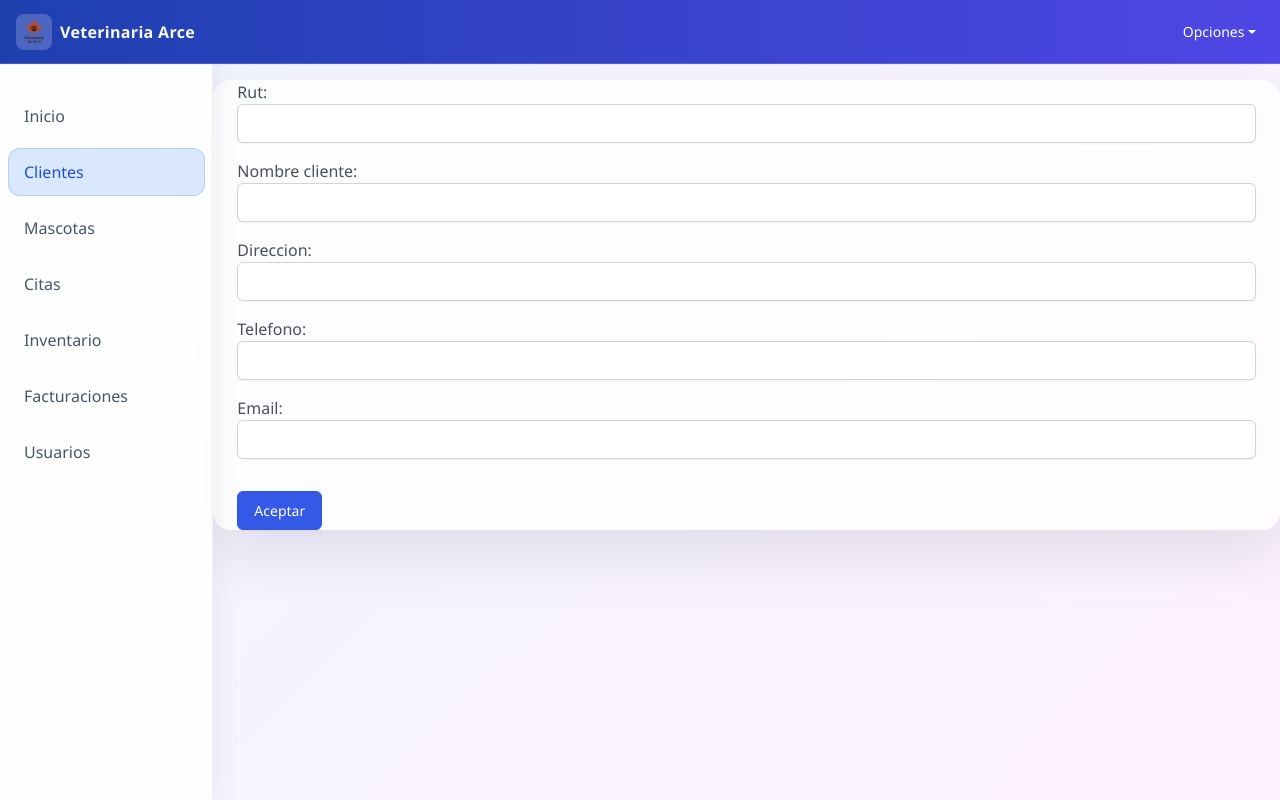
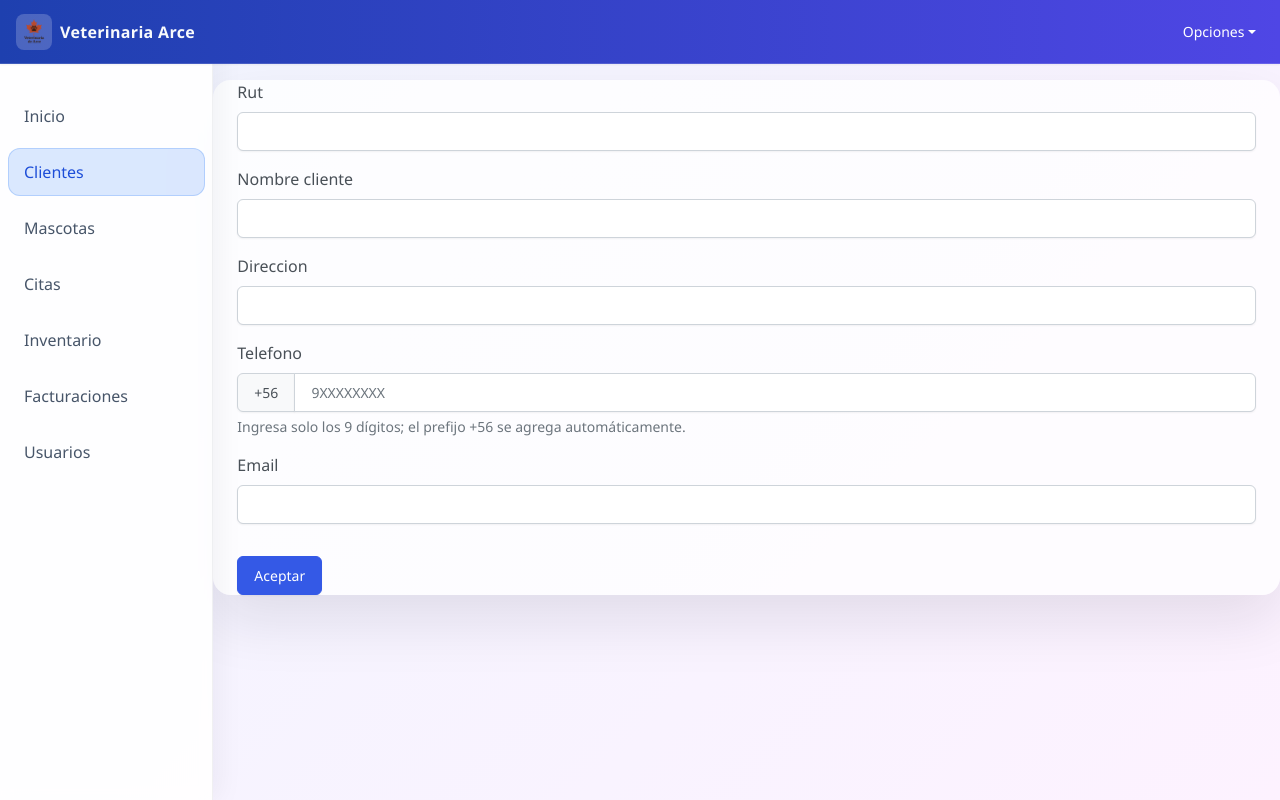
Before and after one commit to Luisnavarr1999/Vet_Arce_Proyect, a Django app: page /panel/clientes/nuevo/ in a window 1280 px wide. Run offline with Django 4.2, Linux system fonts and the light colour scheme; the visitor is signed in with stand-in values (Sample User, id 1); some libraries are stand-ins or nearby versions.

Commit message:
agregando funciones: validar telefono +56(9 digitos)

```diff
--- a/paneltrabajador/forms.py
+++ b/paneltrabajador/forms.py
@@ -1,3 +1,5 @@
+import re
+
 from django import forms
 from .models import Cita, Cliente, Mascota, Factura, Producto
 from django.contrib.auth import get_user_model
@@ -42,10 +44,48 @@ class ClienteForm(forms.ModelForm):
         for field_name, field in self.fields.items():
             field.widget.attrs['class'] = 'form-control'
 
+        telefono_field = self.fields['telefono']
+        telefono_field.widget.attrs.update({
+            'inputmode': 'numeric',
+            'pattern': '\\d{9}',
+            'maxlength': '9',
+            'minlength': '9',
+            'placeholder': '9XXXXXXXX',
+            'aria-describedby': 'telefonoHelp',
+        })
+        telefono_field.help_text = (
+            "Ingresa solo los 9 dígitos; el prefijo +56 se agrega automáticamente."
+        )
+
+        if not self.is_bound:
+            telefono_value = self.initial.get('telefono') or getattr(self.instance, 'telefono', '')
+            if telefono_value:
+                telefono_digits = re.sub(r'\D', '', str(telefono_value))
+                if len(telefono_digits) >= 9:
+                    telefono_field.initial = telefono_digits[-9:]
+
         # Deshabilitar la edición del campo 'rut' si ya existe el cliente
         # se asegura de que el formulario esté en modo de edición y no en modo de creación.
         if self.instance and self.instance.pk:
             self.fields['rut'].widget = forms.HiddenInput()
+
+        if self.is_bound:
+            for field_name, field in self.fields.items():
+                if self.errors.get(field_name):
+                    css_classes = field.widget.attrs.get('class', '')
+                    if 'is-invalid' not in css_classes:
+                        field.widget.attrs['class'] = (css_classes + ' is-invalid').strip()
+
+    def clean_telefono(self):
+        telefono = self.cleaned_data.get('telefono', '').strip()
+
+        if not telefono.isdigit():
+            raise ValidationError('Ingresa solo números en el teléfono.')
+
+        if len(telefono) != 9:
+            raise ValidationError('Ingresa exactamente 9 dígitos para el teléfono.')
+
+        return f"+56{telefono}"
 
 
 class CitaForm(forms.ModelForm):
--- a/paneltrabajador/models.py
+++ b/paneltrabajador/models.py
@@ -1,5 +1,6 @@
 import os
 from django.db import models
+from django.core.validators import RegexValidator
 from django.contrib.auth import get_user_model
 from django.utils import timezone
 
@@ -13,13 +14,21 @@ class Cliente(models.Model):
         rut (PositiveIntegerField): ID único del cliente.
         nombre_cliente (CharField): Nombre del cliente.
         direccion (CharField): Dirección del cliente.
-        telefono (IntegerField): Número de teléfono del cliente.
+        telefono (CharField): Número de teléfono del cliente en formato +56XXXXXXXXX.
         email (EmailField): Dirección de correo electrónico del cliente.
     """
     rut = models.PositiveIntegerField(primary_key=True)
     nombre_cliente = models.CharField(max_length=150)
     direccion = models.CharField(max_length=65)
-    telefono = models.IntegerField()
+    telefono = models.CharField(
+        max_length=12,
+        validators=[
+            RegexValidator(
+                regex=r"^\+56\d{9}$",
+                message="El teléfono debe tener el formato +56 seguido de 9 dígitos.",
+            )
+        ],
+    )
     email = models.EmailField(max_length=254)
 
     # Devuelve una representación de cadena del objeto Cliente, útil para la visualización en la interfaz de administración de Django.
--- a/templates/paneltrabajador/form_generico.html
+++ b/templates/paneltrabajador/form_generico.html
@@ -4,11 +4,58 @@
 {% endblock title %}
 {% block content %}
   {% comment %} Este archivo se usará para aquellas vistas que no requieran mostrar informacion adicional. {% endcomment %}
-  <form method="post" enctype="multipart/form-data">
+  <form method="post" enctype="multipart/form-data" novalidate>
     {% csrf_token %}
 
-    {{ form.non_field_errors }}
-    {{ form.as_p }}
+    {% if form.non_field_errors %}
+      <div class="alert alert-danger" role="alert">
+        {% for error in form.non_field_errors %}
+          <div>{{ error }}</div>
+        {% endfor %}
+      </div>
+    {% endif %}
+
+    {% for field in form %}
+      {% if field.is_hidden %}
+        {{ field }}
+      {% elif field.name == 'telefono' %}
+        <div class="mb-3">
+          <label for="{{ field.id_for_label }}" class="form-label">{{ field.label }}</label>
+          <div class="input-group">
+            <span class="input-group-text">+56</span>
+            {{ field }}
+          </div>
+          {% if field.help_text %}
+            <div class="form-text" id="telefonoHelp">{{ field.help_text }}</div>
+          {% endif %}
+          {% for error in field.errors %}
+            <div class="invalid-feedback d-block">{{ error }}</div>
+          {% endfor %}
+        </div>
+      {% elif field.field.widget.input_type == 'checkbox' %}
+        <div class="form-check mb-3">
+          {{ field }}
+          <label class="form-check-label" for="{{ field.id_for_label }}">{{ field.label }}</label>
+          {% if field.help_text %}
+            <div class="form-text">{{ field.help_text }}</div>
+          {% endif %}
+          {% for error in field.errors %}
+            <div class="invalid-feedback d-block">{{ error }}</div>
+          {% endfor %}
+        </div>
+      {% else %}
+        <div class="mb-3">
+          <label for="{{ field.id_for_label }}" class="form-label">{{ field.label }}</label>
+          {{ field }}
+          {% if field.help_text %}
+            <div class="form-text">{{ field.help_text }}</div>
+          {% endif %}
+          {% for error in field.errors %}
+            <div class="invalid-feedback d-block">{{ error }}</div>
+          {% endfor %}
+        </div>
+      {% endif %}
+    {% endfor %}
 
     {% if doc_form %}
       <hr />
```
Also changed, not shown: templates/paneltrabajador/cliente/form.html (+52 -2 lines), paneltrabajador/migrations/0022_alter_cliente_telefono.py (added).
